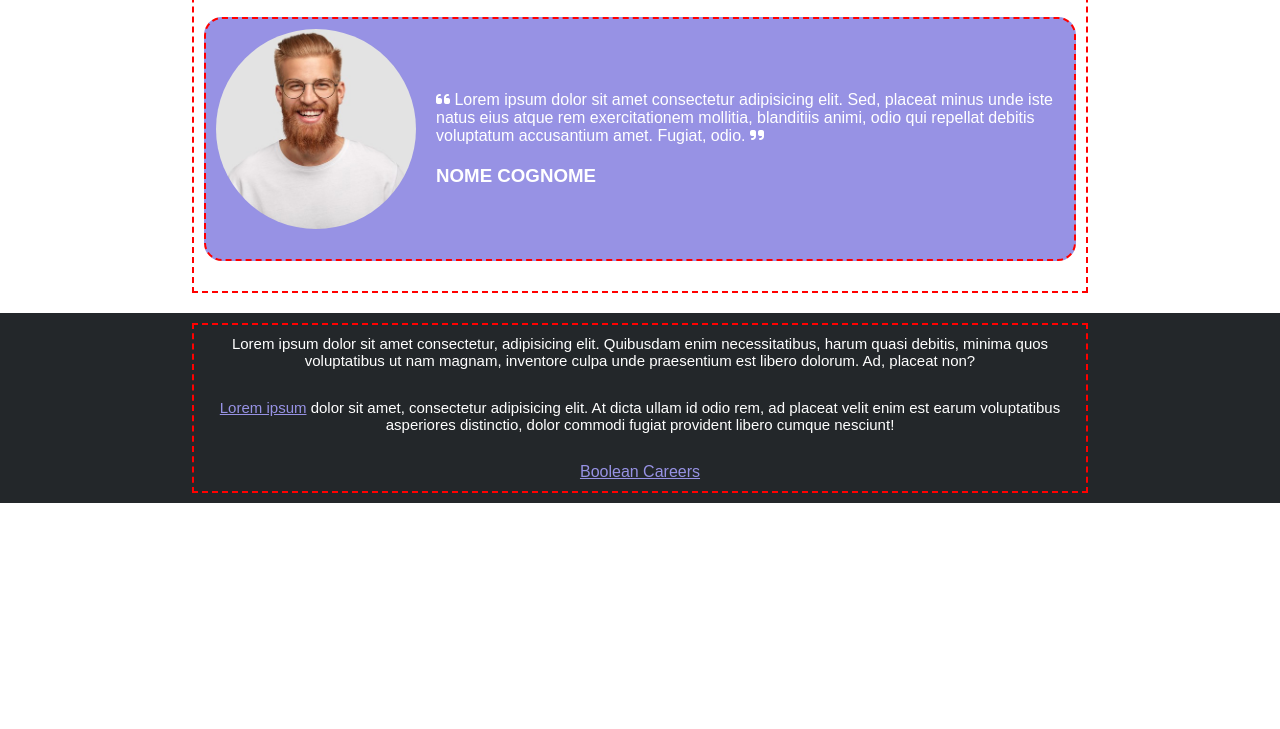
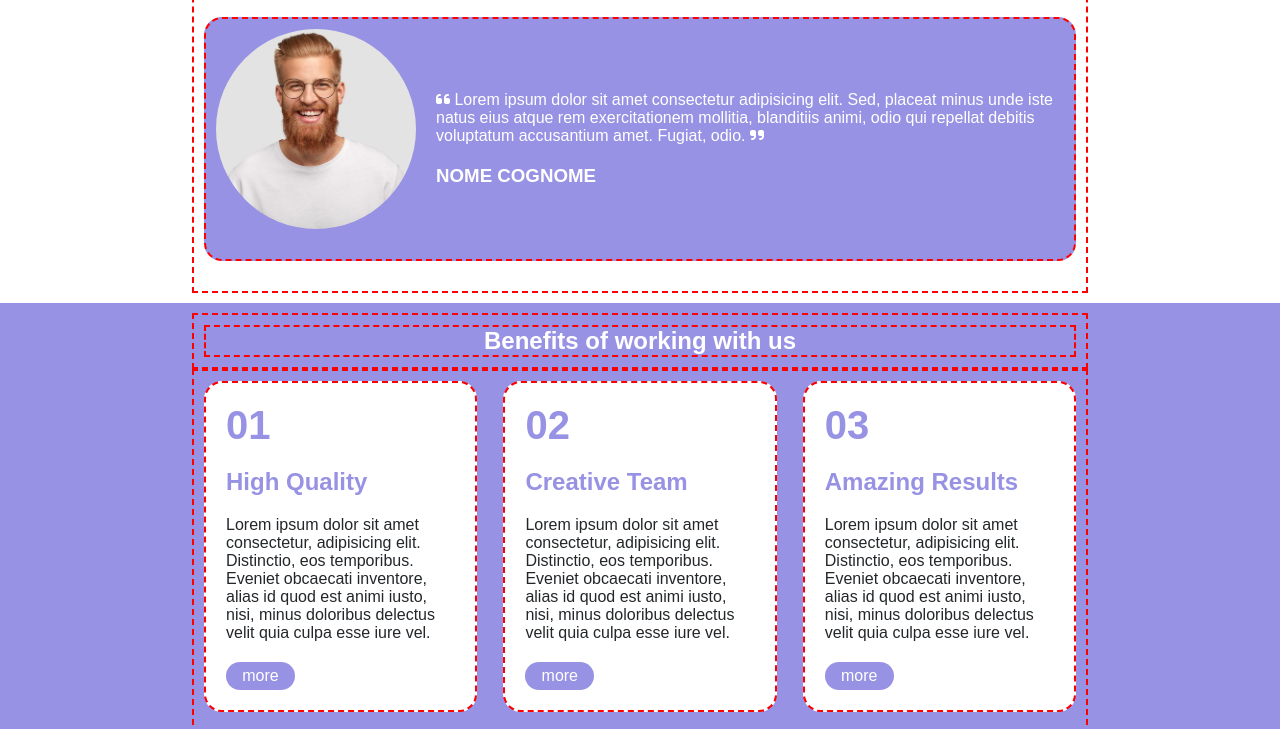
Before and after one commit to andreabellome/htmlcss-responsive-layout, a plain HTML site: page index.html in a window 1280 px wide. Shown: the part 2053-2782 px from the top of the page. Before the commit the page ends 2556 px from the top, so only its background shows below. Drawn offline with Linux system fonts and the light colour scheme.

Commit message:
creation working with us

```diff
--- a/assets/css/media_query.css
+++ b/assets/css/media_query.css
@@ -109,6 +109,11 @@ header div ul{
         align-items: center;
     }
 
+    .benefits .card-white{
+        flex-basis: calc(100%/2 - 2%);
+    }
+
+
 }
 
 /* desktop view */
@@ -165,4 +170,8 @@ header div ul{
         margin-left: 20px;
     }
 
+    .benefits .card-white{
+        flex-basis: calc(100%/3 - 2%);
+    }
+
 }
--- a/assets/css/style.css
+++ b/assets/css/style.css
@@ -342,6 +342,10 @@ a{
     font-size: 18px;
 }
 
+.font-size-20{
+    font-size: 20px;
+}
+
 .font-size-25{
     font-size: 25px;
 }
--- a/index.html
+++ b/index.html
@@ -22,7 +22,7 @@
 <body>
 
     <!-- START: header -->
-    <header class="bg-blue position-sticky padd-10">
+    <header class="bg-blue position-sticky padd-bottom-10 padd-top-10">
 
         <!-- div navigator -->
         <div class="debug bg-blue flex flex-dir-row just-cont-between padd-10 max-width width-70 margin-auto align-it-center">
@@ -220,7 +220,117 @@
         <!-- end: testimonials -->
 
         <!-- start: benefits -->
-        <section>
+        <section class="bg-purple padd-bottom-10 padd-top-10">
+
+
+            <div class="debug width-70 max-width margin-auto padd-10 text-align-center">
+                <h2 class="debug col-white margin-auto">
+                    Benefits of working with us
+                </h2>
+            </div>
+
+
+            <div class="benefits debug width-70 max-width margin-auto padd-10 flex flex-wrap just-cont-between">
+
+
+                <div class="debug card-white padd-20 mb-20">
+                    <h2 class="col-purple mb-20 font-size-40">
+                        01
+                    </h2>
+                    <h2 class="col-purple mb-20">
+                        High Quality
+                    </h2>
+
+                    <p class="mb-20">
+                        Lorem ipsum dolor sit amet consectetur, adipisicing elit. Distinctio, eos temporibus. Eveniet obcaecati inventore, alias id quod est animi iusto, nisi, minus doloribus delectus velit quia culpa esse iure vel.
+                    </p>
+
+                    <a class="col-white bg-purple padd-5 text-align-center" style="border-radius: 15px; width: 30px; display: inline-block; width: 30%;" href="#">more</a>
+
+                </div>
+
+                <div class="debug card-white padd-20 mb-20">
+                    <h2 class="col-purple mb-20 font-size-40">
+                        02
+                    </h2>
+                    <h2 class="col-purple mb-20">
+                        Creative Team
+                    </h2>
+
+                    <p class="mb-20">
+                        Lorem ipsum dolor sit amet consectetur, adipisicing elit. Distinctio, eos temporibus. Eveniet obcaecati inventore, alias id quod est animi iusto, nisi, minus doloribus delectus velit quia culpa esse iure vel.
+                    </p>
+
+                    <a class="col-white bg-purple padd-5 text-align-center" style="border-radius: 15px; width: 30px; display: inline-block; width: 30%;" href="#">more</a>
+
+                </div>
+
+                <div class="debug card-white padd-20 mb-20">
+                    <h2 class="col-purple mb-20 font-size-40">
+                        03
+                    </h2>
+                    <h2 class="col-purple mb-20">
+                        Amazing Results
+                    </h2>
+
+                    <p class="mb-20">
+                        Lorem ipsum dolor sit amet consectetur, adipisicing elit. Distinctio, eos temporibus. Eveniet obcaecati inventore, alias id quod est animi iusto, nisi, minus doloribus delectus velit quia culpa esse iure vel.
+                    </p>
+
+                    <a class="col-white bg-purple padd-5 text-align-center" style="border-radius: 15px; width: 30px; display: inline-block; width: 30%;" href="#">more</a>
+
+                </div>
+
+                <div class="debug card-white padd-20 mb-20">
+                    <h2 class="col-purple mb-20 font-size-40">
+                        04
+                    </h2>
+                    <h2 class="col-purple mb-20">
+                        Best Pricing
+                    </h2>
+
+                    <p class="mb-20">
+                        Lorem ipsum dolor sit amet consectetur, adipisicing elit. Distinctio, eos temporibus. Eveniet obcaecati inventore, alias id quod est animi iusto, nisi, minus doloribus delectus velit quia culpa esse iure vel.
+                    </p>
+
+                    <a class="col-white bg-purple padd-5 text-align-center" style="border-radius: 15px; width: 30px; display: inline-block; width: 30%;" href="#">more</a>
+
+                </div>
+
+                <div class="debug card-white padd-20 mb-20">
+                    <h2 class="col-purple mb-20 font-size-40">
+                        05
+                    </h2>
+                    <h2 class="col-purple mb-20">
+                        Innovations
+                    </h2>
+
+                    <p class="mb-20">
+                        Lorem ipsum dolor sit amet consectetur, adipisicing elit. Distinctio, eos temporibus. Eveniet obcaecati inventore, alias id quod est animi iusto, nisi, minus doloribus delectus velit quia culpa esse iure vel.
+                    </p>
+
+                    <a class="col-white bg-purple padd-5 text-align-center" style="border-radius: 15px; width: 30px; display: inline-block; width: 30%;" href="#">more</a>
+
+                </div>
+
+                <div class="debug card-white padd-20 mb-20">
+                    <h2 class="col-purple mb-20 font-size-40">
+                        06
+                    </h2>
+                    <h2 class="col-purple mb-20">
+                        24/7 Support
+                    </h2>
+
+                    <p class="mb-20">
+                        Lorem ipsum dolor sit amet consectetur, adipisicing elit. Distinctio, eos temporibus. Eveniet obcaecati inventore, alias id quod est animi iusto, nisi, minus doloribus delectus velit quia culpa esse iure vel.
+                    </p>
+
+                    <a class="col-white bg-purple padd-5 text-align-center" style="border-radius: 15px; width: 30px; display: inline-block; width: 30%;" href="#">more</a>
+
+                </div>
+
+            </div>
+
 
         </section>
         <!-- end: benefits -->
```
